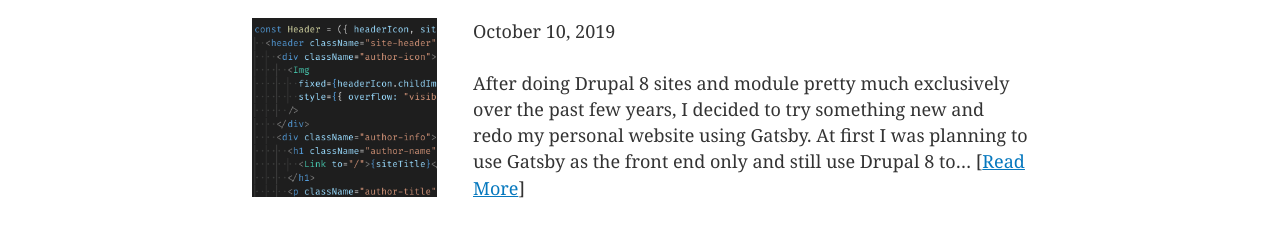
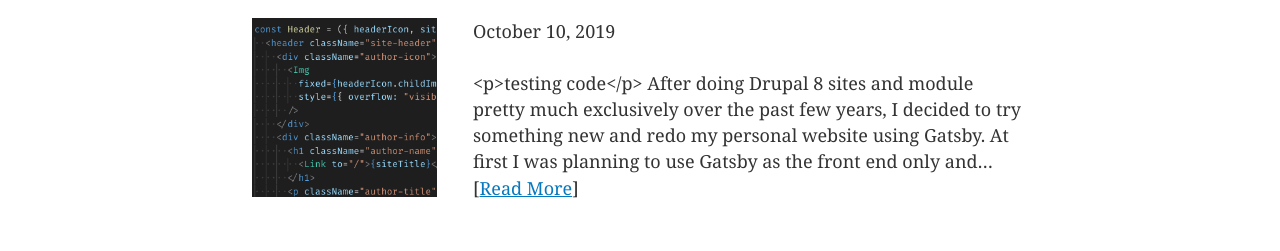
Before and after one commit to dcgoodwin2112/dcgoodwin.dev, a Gatsby site: page / in a window 1280 px wide. Shown: the part 228-479 px from the top of the page. Built offline with nearby package versions, Linux system fonts and the light colour scheme; Gatsby itself is replaced by a stand-in of ours.

Commit message:
Tina commit

```diff
--- a/src/posts-markdown/new-website.md
+++ b/src/posts-markdown/new-website.md
@@ -4,7 +4,7 @@
 title: New Gatsby Website
 featuredImage: ../images/posts/gatsby-vscode-screenshot-front.png
 ---
-![Screenshot of vscode editor with components and graphql query](gatsby-site-vscode-full.png)
+    <p>testing code</p>
 
 After doing Drupal 8 sites and module pretty much exclusively over the past few years, I decided to try something new and redo my personal website using Gatsby. At first I was planning to use Gatsby as the front end only and still use Drupal 8 to drive the backend CMS functionality, but ultimately I decided to go with a pure Gatsby build utilizing simple markdown files for both pages and posts. There were many factors that went into this decision, but the main reason was that it just wasn't necessary for what I needed. Adding a database and backend adds a significant amount of overhead to any project and as someone who spends all day in terminal windows and text editors, writing content in vscode actually ended up being more comfortable for me than using a traditional web content interface.
 
```
